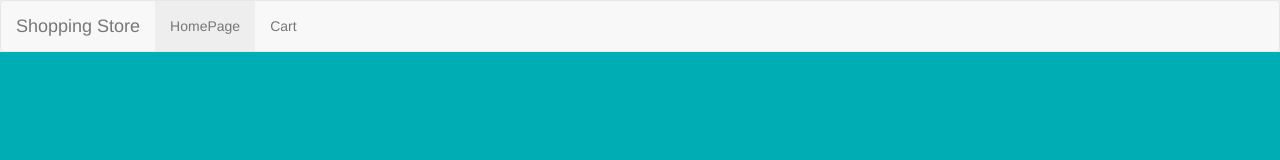
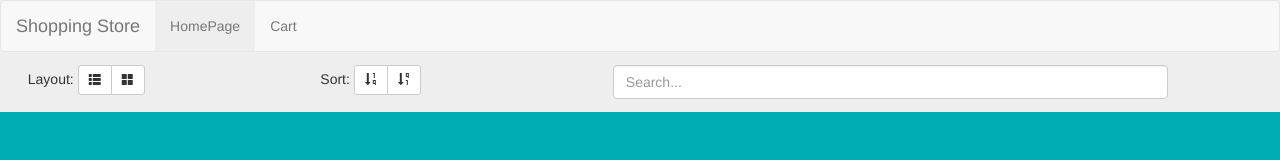
Before and after one commit to modimdk/angularShoppingWebsite, an Angular app: page /products in a window 1280 px wide. Shown: the top 160 px of the page. Built offline with nearby package versions, Linux system fonts and the light colour scheme.

Commit message:
Implement header ui

```diff
--- a/src/app/products/products.component.css
+++ b/src/app/products/products.component.css
@@ -5,3 +5,15 @@
     line-height: 4;
     margin: auto;
 }
+
+.header-container{
+    display: flex;
+    flex-direction: row;
+    justify-content: flex-end;
+}
+
+.search-input {
+    border: 2px solid rgb(187, 185, 185);
+    padding-left: 2% 1%;
+    margin: 1%;
+}
--- a/src/app/products/products.component.html
+++ b/src/app/products/products.component.html
@@ -1,4 +1,33 @@
-<!-- <app-product-list></app-product-list> -->
+<div class="container" style="margin: 1%;">
+  <div class="row">
+    <div class="col-sm-3">
+      Layout:
+      <div class="btn-group">
+        <button class="btn btn-default btn-sm" >
+          <i class="glyphicon glyphicon-th-list"></i>
+        </button>
+        <button class="btn btn-default btn-sm">
+          <i class="glyphicon glyphicon-th-large"></i>
+        </button>
+      </div>
+    </div>
+    <div class="col-sm-3">
+      Sort:
+      <div class="btn-group">
+        <button class="btn btn-default btn-sm">
+          <i class="glyphicon glyphicon-sort-by-order"></i>
+        </button>
+        <button class="btn btn-default btn-sm">
+          <i class="glyphicon glyphicon-sort-by-order-alt"></i>
+        </button>
+      </div>
+    </div>
+    <div class="col-sm-6">
+      <input type="search" placeholder="Search..." class="form-control">
+
+    </div>
+  </div>
+</div>
 <div class="home-page-background">
   <h1>Lorem ipsum dolor sit amet</h1>
   <div>consectetur adipiscing elit, sed do eiusmod tempor</div>
@@ -6,10 +35,12 @@
     incididunt ut labore et dolore magna aliqua. Ut enim ad minim veniam, quis
     nostrud exercitation ullamco laboris nisi ut aliquip ex ea commodo consequat
   </div>
-  <h1>{{date | timePipe }}</h1>
+  <h1>{{ date | timePipe }}</h1>
 </div>
 <div class="col-md-3">
-  <app-product-filter (selectedCategoriesEmmiter)="selectCategory($event)" ></app-product-filter>
+  <app-product-filter
+    (selectedCategoriesEmmiter)="selectCategory($event)"
+  ></app-product-filter>
 </div>
 <div class="col-md-9">
   <app-product-list [products]="filterdProducts"></app-product-list>
```
